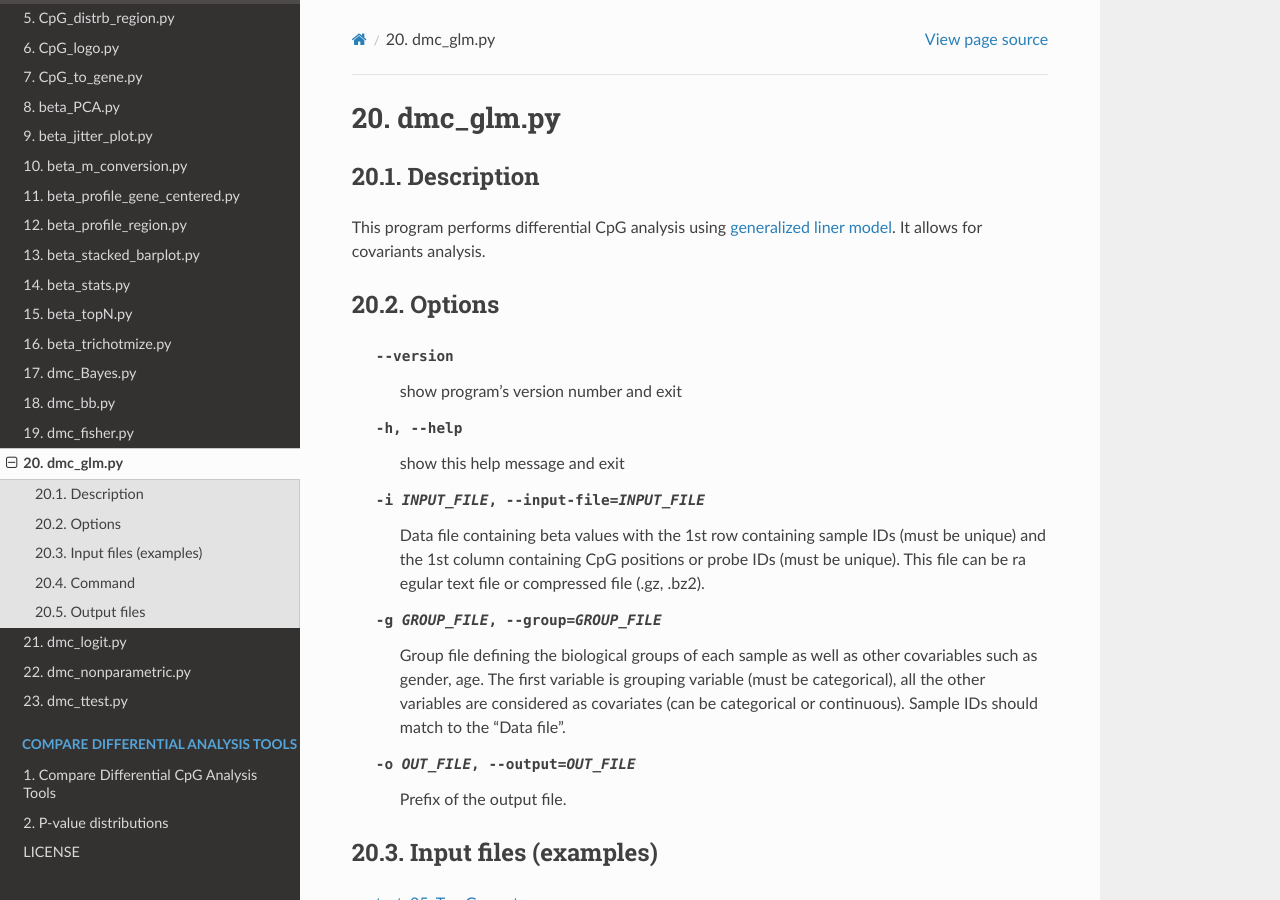
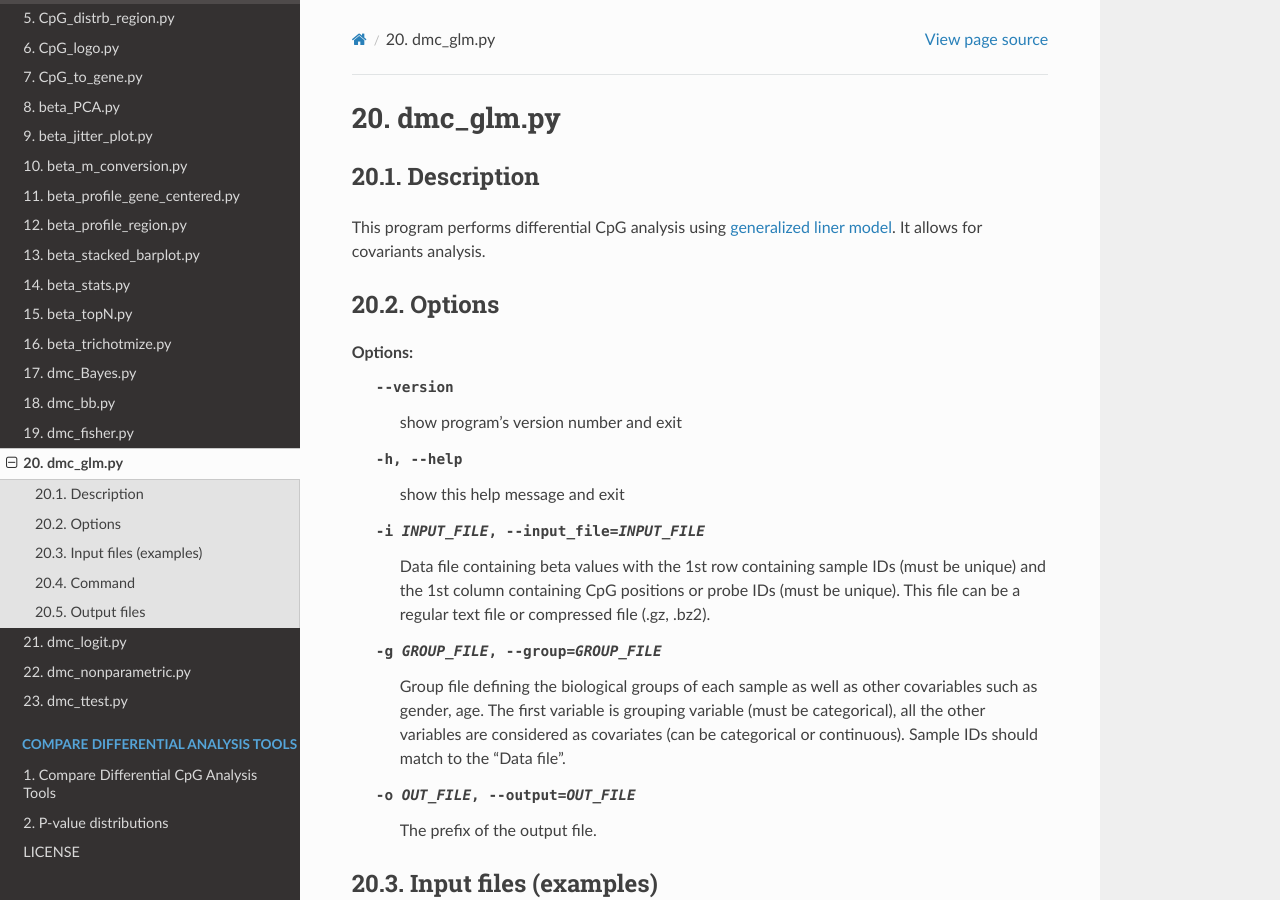
Before and after one commit to liguowang/cpgtools, a Sphinx documentation site: the page built from docs/source/demo/dmc_glm.rst, in a window 1280 px wide and 900 px high. Built offline with Sphinx 7.4.7 and the Read the Docs theme 2.0.0, drawn with Linux system fonts in a browser that asks for light colours.

Commit message:
Update dmc_glm.rst

```diff
--- a/docs/source/demo/dmc_glm.rst
+++ b/docs/source/demo/dmc_glm.rst
@@ -11,13 +11,14 @@ for covariants analysis.
 Options
 --------
 
+Options:
   --version             show program's version number and exit
   -h, --help            show this help message and exit
-  -i INPUT_FILE, --input-file=INPUT_FILE
+  -i INPUT_FILE, --input_file=INPUT_FILE
                         Data file containing beta values with the 1st row
                         containing sample IDs (must be unique) and the 1st
                         column containing CpG positions or probe IDs (must be
-                        unique). This file can be ra egular text file or
+                        unique). This file can be a regular text file or
                         compressed file (.gz, .bz2).
   -g GROUP_FILE, --group=GROUP_FILE
                         Group file defining the biological groups of each
@@ -27,7 +28,7 @@ Options
                         as covariates (can be categorical or continuous).
                         Sample IDs should match to the "Data file".
   -o OUT_FILE, --output=OUT_FILE
-                        Prefix of the output file.
+                        The prefix of the output file.
 
 Input files (examples)
 ------------------------
```
